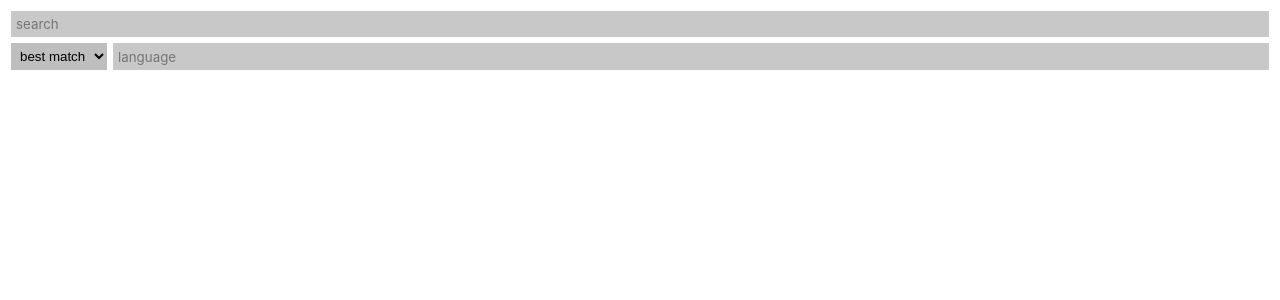
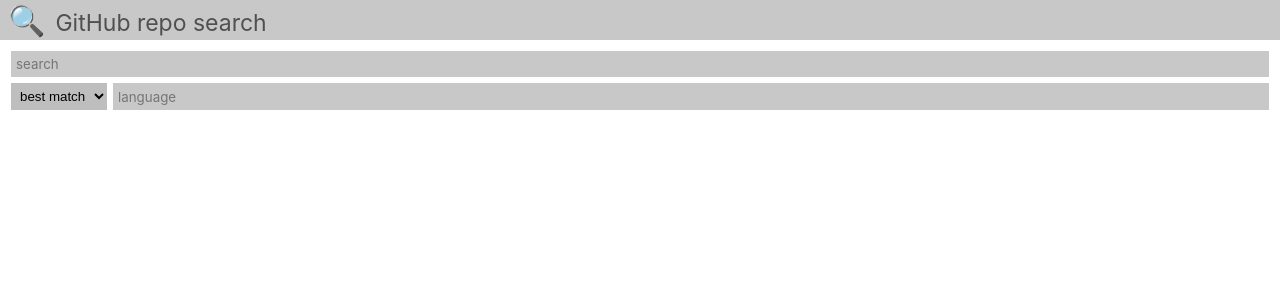
Before and after one commit to FelixMo42/motili-homework, a React (Create React App) app: page / in a window 1280 px wide. Shown: the top 300 px of the page. Built offline with nearby package versions, Linux system fonts and the light colour scheme.

Commit message:
added header + added some css to About page

```diff
--- /dev/null
+++ b/src/features/about/About.module.css
@@ -0,0 +1,3 @@
+.about {
+    margin: 8px;
+}
--- a/src/features/about/About.tsx
+++ b/src/features/about/About.tsx
@@ -1,5 +1,6 @@
 import React, { useState, useEffect } from 'react'
 import { GitHubRepo } from '../../common/github'
+import styles from './About.module.css'
 
 interface AboutParams {
     match: {
@@ -40,12 +41,13 @@
             .catch(console.log)
     }, [])
 
-    // If the repo is undefined
+    // If the repo is undefined, display the message.
+    // By default this will say 'loading'.
     if ( repo === undefined ) {
         return <div>{message}</div>
     }
 
-    return <div>
+    return <div className={styles.about}>
         <div>{owner}/{name}</div>
         <div>{repo.description}</div>
         <br/>
--- /dev/null
+++ b/src/features/header/Header.module.css
@@ -0,0 +1,18 @@
+.header {
+    height: 40px;
+    background-color: rgb(200, 200, 200);
+    margin-bottom: 5px;
+    padding: 2px 8px;
+}
+
+.icon {
+    font-size: 30px;
+    padding: auto;
+    text-decoration: none;
+}
+
+.title {
+    font-size: 23px;
+    color: rgb(80, 80, 80);
+    padding-left: 10px;
+}
--- /dev/null
+++ b/src/features/header/Header.tsx
@@ -0,0 +1,10 @@
+import React from 'react'
+import styles from './Header.module.css'
+import { Link } from 'react-router-dom'
+
+export default function Header() {
+    return <div className={styles.header}>
+        <Link to="/" className={styles.icon}>🔍</Link>
+        <span className={styles.title}>GitHub repo search</span>
+    </div>
+}
--- a/src/features/search/Search.tsx
+++ b/src/features/search/Search.tsx
@@ -4,6 +4,7 @@
 import styles from './Search.module.css'
 import Repo from './Repo'
 import { GitHubRepo } from '../../common/github'
+import { Provider } from 'react-redux'
 import {
     setSearchTerm, setSearchSort,
     addLanguage, removeLanguage,
--- a/src/index.tsx
+++ b/src/index.tsx
@@ -1,17 +1,21 @@
 import React from 'react'
 import ReactDOM from 'react-dom'
 import './index.css'
-import Search from './features/search/Search'
-import About from './features/about/About'
 import { BrowserRouter, Route } from 'react-router-dom'
 import { store } from './app/store'
 import { Provider } from 'react-redux'
 import * as serviceWorker from './serviceWorker'
 
+// custom elements
+import Search from './features/search/Search'
+import Header from './features/header/Header'
+import About from './features/about/About'
+
 ReactDOM.render(
     <React.StrictMode>
         <Provider store={store}>
             <BrowserRouter>
+                <Header />
                 <Route path="/" exact component={Search} />
                 <Route path="/:owner/:name" component={About} />
             </BrowserRouter>
```
